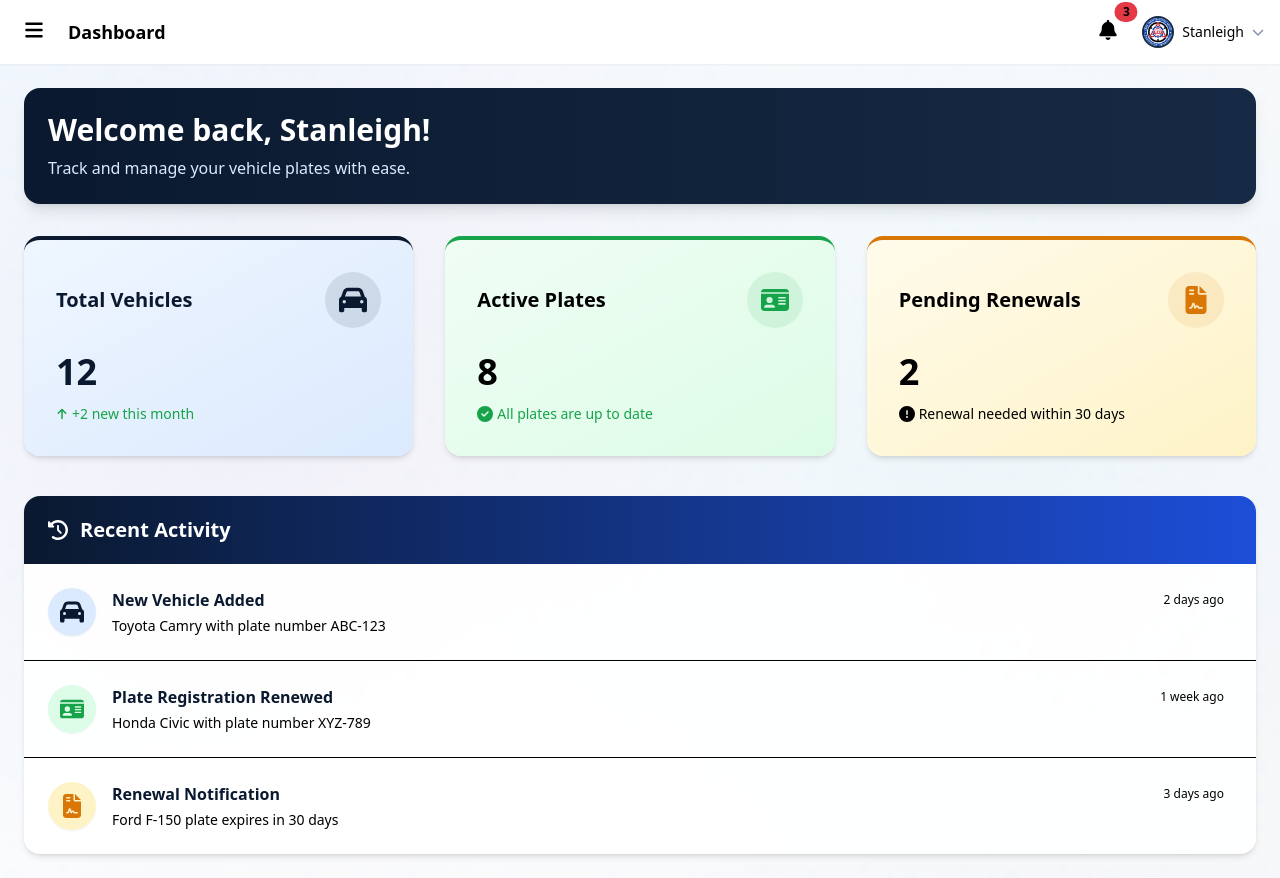
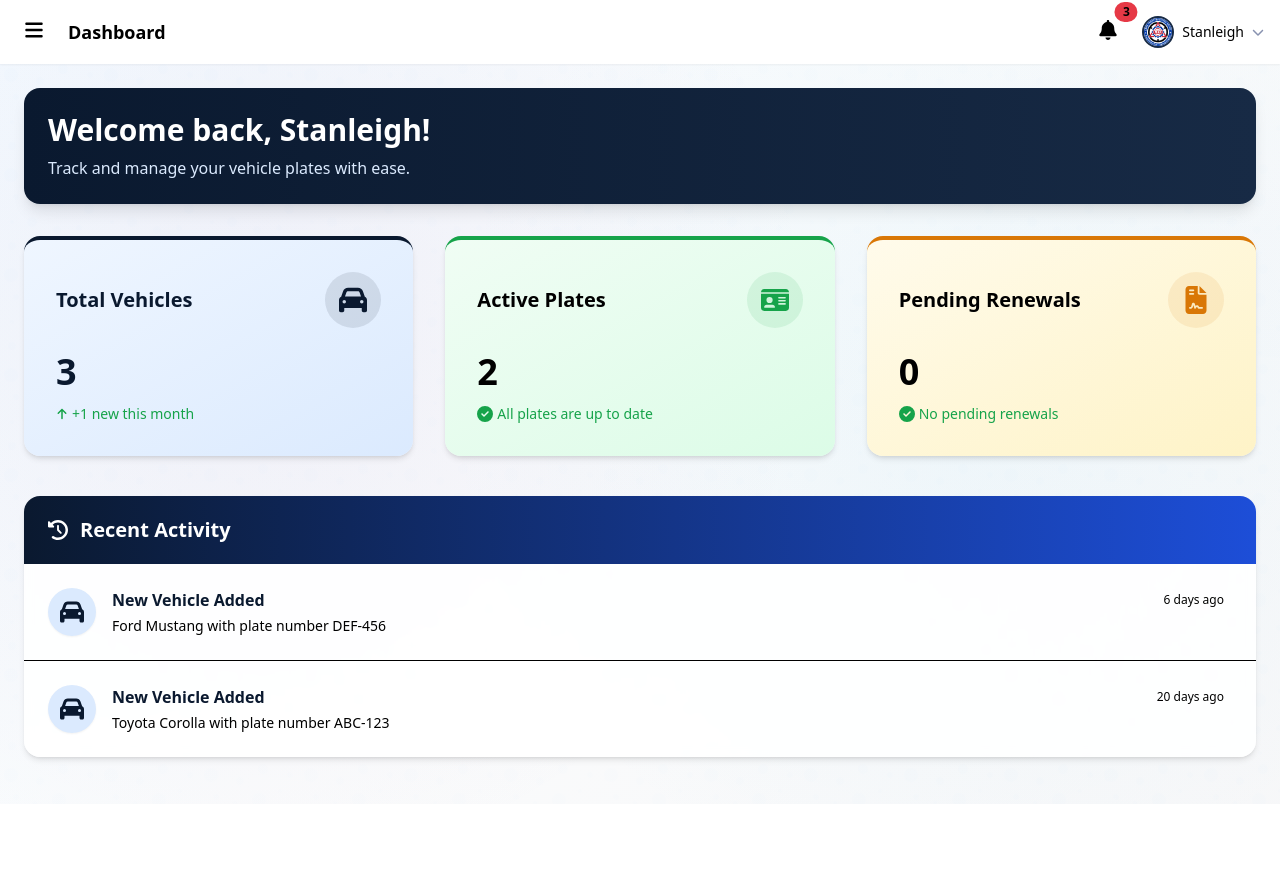
Before and after one commit to Davefgh/SmartPlate, a Vue app: page /home in a window 1280 px wide. After the commit the page ends 804 px from the top, so only its background shows below. Built offline with nearby package versions, Linux system fonts and the light colour scheme; sample sign-in values are in the browser's storage.

Commit message:
- Used Pinia Store for User Dashboard - Fixed SVG Import Problem - Refactored Code on HomeView and AccountSettingsView

```diff
--- a/src/components/ui/DashboardContent.vue
+++ b/src/components/ui/DashboardContent.vue
@@ -1,3 +1,115 @@
+<script setup>
+import { useUserStore } from '@/stores/user'
+import { useVehicleRegistrationStore } from '@/stores/vehicleRegistration'
+import { computed } from 'vue'
+
+const userStore = useUserStore()
+const vehicleStore = useVehicleRegistrationStore()
+
+const user = computed(() => ({
+  name: userStore.fullName,
+  email: userStore.user?.email || '',
+  avatar: userStore.user?.avatar || '/Land_Transportation_Office.webp',
+}))
+
+const totalVehicles = computed(() => vehicleStore.userVehicles.length)
+const newVehiclesThisMonth = computed(() => {
+  const today = new Date()
+  const firstDayOfMonth = new Date(today.getFullYear(), today.getMonth(), 1)
+  return vehicleStore.userVehicles.filter((vehicle) => {
+    const lastUpdated = new Date(vehicle.lastUpdated)
+    return lastUpdated >= firstDayOfMonth
+  }).length
+})
+
+const activePlates = computed(
+  () => vehicleStore.userPlates.filter((plate) => plate.status === 'Active').length,
+)
+const allPlatesUpToDate = computed(() => {
+  const today = new Date()
+  return vehicleStore.userPlates.every((plate) => {
+    const expiryDate = new Date(plate.expiryDate)
+    return expiryDate > today
+  })
+})
+
+const pendingRenewals = computed(() => vehicleStore.soonToExpireRegistrations.length)
+
+const recentActivity = computed(() => {
+  const activities = []
+
+  // Add new vehicles (last 30 days)
+  const thirtyDaysAgo = new Date()
+  thirtyDaysAgo.setDate(thirtyDaysAgo.getDate() - 30)
+
+  vehicleStore.userVehicles.forEach((vehicle) => {
+    const lastUpdated = new Date(vehicle.lastUpdated)
+    if (lastUpdated >= thirtyDaysAgo) {
+      activities.push({
+        type: 'vehicle',
+        title: 'New Vehicle Added',
+        date: lastUpdated,
+        description: `${vehicle.make} ${vehicle.model} with plate number ${vehicle.plateNumber}`,
+        daysAgo: Math.floor((new Date() - lastUpdated) / (1000 * 60 * 60 * 24)),
+      })
+    }
+  })
+
+  // Add plate renewals (last 30 days)
+  vehicleStore.userRegistrations.forEach((registration) => {
+    if (registration.registrationType === 'Renewal' && registration.status === 'Approved') {
+      const submissionDate = new Date(registration.submissionDate)
+      if (submissionDate >= thirtyDaysAgo) {
+        const vehicle = vehicleStore.getVehicleById(registration.vehicleId)
+        const plate = vehicleStore.getPlateById(registration.plateId)
+        if (vehicle && plate) {
+          activities.push({
+            type: 'plate',
+            title: 'Plate Registration Renewed',
+            date: submissionDate,
+            description: `${vehicle.make} ${vehicle.model} with plate number ${plate.plateNumber}`,
+            daysAgo: Math.floor((new Date() - submissionDate) / (1000 * 60 * 60 * 24)),
+          })
+        }
+      }
+    }
+  })
+
+  // Add renewal notifications
+  vehicleStore.soonToExpireRegistrations.forEach((registration) => {
+    const vehicle = vehicleStore.getVehicleById(registration.vehicleId)
+    if (vehicle) {
+      activities.push({
+        type: 'renewal',
+        title: 'Renewal Notification',
+        date: new Date(),
+        description: `${vehicle.make} ${vehicle.model} plate expires in ${vehicleStore.getDaysRemaining(registration.expiryDate)} days`,
+        daysAgo: 3, // Placeholder for notification
+      })
+    }
+  })
+
+  // Sort by date (newest first) and take the first 3
+  return activities.sort((a, b) => b.date - a.date).slice(0, 3)
+})
+
+// Define emits
+const emit = defineEmits(['navigate'])
+
+// Navigation functions
+const navigateToVehicles = () => {
+  emit('navigate', 'Vehicles')
+}
+
+const navigateToPlates = () => {
+  emit('navigate', 'Plates')
+}
+
+const navigateToRegistration = () => {
+  emit('navigate', 'Registration')
+}
+</script>
+
 <template>
   <div class="dashboard-content p-6">
     <div class="max-w-7xl mx-auto">
@@ -28,10 +140,10 @@
               <font-awesome-icon :icon="['fas', 'car']" class="w-7 h-7" />
             </div>
           </div>
-          <div class="text-4xl font-bold text-dark-blue mb-3">12</div>
+          <div class="text-4xl font-bold text-dark-blue mb-3">{{ totalVehicles }}</div>
           <div class="flex items-center text-green-600">
             <font-awesome-icon :icon="['fas', 'arrow-up']" class="w-3 h-3 mr-1" />
-            <p class="text-sm">+2 new this month</p>
+            <p class="text-sm">+{{ newVehiclesThisMonth }} new this month</p>
           </div>
         </div>
 
@@ -48,10 +160,18 @@
               <font-awesome-icon :icon="['fas', 'id-card']" class="w-7 h-7" />
             </div>
           </div>
-          <div class="text-4xl font-bold text-gray-800 mb-3">8</div>
-          <div class="flex items-center text-green-600">
-            <font-awesome-icon :icon="['fas', 'check-circle']" class="w-4 h-4 mr-1" />
-            <p class="text-sm">All plates are up to date</p>
+          <div class="text-4xl font-bold text-gray-800 mb-3">{{ activePlates }}</div>
+          <div
+            class="flex items-center"
+            :class="allPlatesUpToDate ? 'text-green-600' : 'text-amber-600'"
+          >
+            <font-awesome-icon
+              :icon="['fas', allPlatesUpToDate ? 'check-circle' : 'exclamation-circle']"
+              class="w-4 h-4 mr-1"
+            />
+            <p class="text-sm">
+              {{ allPlatesUpToDate ? 'All plates are up to date' : 'Some plates need renewal' }}
+            </p>
           </div>
         </div>
 
@@ -68,10 +188,18 @@
               <font-awesome-icon :icon="['fas', 'file-contract']" class="w-7 h-7" />
             </div>
           </div>
-          <div class="text-4xl font-bold text-gray-800 mb-3">2</div>
-          <div class="flex items-center text-red-500">
-            <font-awesome-icon :icon="['fas', 'exclamation-circle']" class="w-4 h-4 mr-1" />
-            <p class="text-sm">Renewal needed within 30 days</p>
+          <div class="text-4xl font-bold text-gray-800 mb-3">{{ pendingRenewals }}</div>
+          <div
+            class="flex items-center"
+            :class="pendingRenewals > 0 ? 'text-red-500' : 'text-green-600'"
+          >
+            <font-awesome-icon
+              :icon="['fas', pendingRenewals > 0 ? 'exclamation-circle' : 'check-circle']"
+              class="w-4 h-4 mr-1"
+            />
+            <p class="text-sm">
+              {{ pendingRenewals > 0 ? 'Renewal needed within 30 days' : 'No pending renewals' }}
+            </p>
           </div>
         </div>
       </div>
@@ -86,95 +214,65 @@
         </div>
 
         <div class="divide-y divide-gray-100">
-          <!-- Activity Item 1 -->
-          <div class="p-6 hover:bg-blue-50 transition-colors duration-200">
+          <!-- Dynamic Activity Items -->
+          <div
+            v-for="(activity, index) in recentActivity"
+            :key="index"
+            class="p-6 transition-colors duration-200"
+            :class="{
+              'hover:bg-blue-50': activity.type === 'vehicle',
+              'hover:bg-green-50': activity.type === 'plate',
+              'hover:bg-amber-50': activity.type === 'renewal',
+            }"
+          >
             <div class="flex items-start">
               <div
-                class="w-12 h-12 rounded-full bg-blue-100 flex items-center justify-center text-dark-blue mr-4 shadow-sm"
+                class="w-12 h-12 rounded-full flex items-center justify-center mr-4 shadow-sm"
+                :class="{
+                  'bg-blue-100 text-dark-blue': activity.type === 'vehicle',
+                  'bg-green-100 text-green-600': activity.type === 'plate',
+                  'bg-amber-100 text-amber-600': activity.type === 'renewal',
+                }"
               >
-                <font-awesome-icon :icon="['fas', 'car']" class="w-6 h-6" />
+                <font-awesome-icon
+                  :icon="[
+                    'fas',
+                    activity.type === 'vehicle'
+                      ? 'car'
+                      : activity.type === 'plate'
+                        ? 'id-card'
+                        : 'file-contract',
+                  ]"
+                  class="w-6 h-6"
+                />
               </div>
               <div class="flex-1">
                 <div class="flex justify-between items-start">
-                  <h4 class="text-base font-semibold text-dark-blue">New Vehicle Added</h4>
-                  <span class="text-xs text-gray-500 bg-gray-100 px-2 py-1 rounded-full"
-                    >2 days ago</span
-                  >
+                  <h4 class="text-base font-semibold text-dark-blue">{{ activity.title }}</h4>
+                  <span class="text-xs text-gray-500 bg-gray-100 px-2 py-1 rounded-full">
+                    {{
+                      activity.daysAgo === 0
+                        ? 'Today'
+                        : activity.daysAgo === 1
+                          ? 'Yesterday'
+                          : activity.daysAgo + ' days ago'
+                    }}
+                  </span>
                 </div>
-                <p class="text-sm text-gray-600 mt-1">Toyota Camry with plate number ABC-123</p>
+                <p class="text-sm text-gray-600 mt-1">{{ activity.description }}</p>
               </div>
             </div>
           </div>
 
-          <!-- Activity Item 2 -->
-          <div class="p-6 hover:bg-green-50 transition-colors duration-200">
-            <div class="flex items-start">
-              <div
-                class="w-12 h-12 rounded-full bg-green-100 flex items-center justify-center text-green-600 mr-4 shadow-sm"
-              >
-                <font-awesome-icon :icon="['fas', 'id-card']" class="w-6 h-6" />
-              </div>
-              <div class="flex-1">
-                <div class="flex justify-between items-start">
-                  <h4 class="text-base font-semibold text-dark-blue">Plate Registration Renewed</h4>
-                  <span class="text-xs text-gray-500 bg-gray-100 px-2 py-1 rounded-full"
-                    >1 week ago</span
-                  >
-                </div>
-                <p class="text-sm text-gray-600 mt-1">Honda Civic with plate number XYZ-789</p>
-              </div>
-            </div>
-          </div>
-
-          <!-- Activity Item 3 -->
-          <div class="p-6 hover:bg-amber-50 transition-colors duration-200">
-            <div class="flex items-start">
-              <div
-                class="w-12 h-12 rounded-full bg-amber-100 flex items-center justify-center text-amber-600 mr-4 shadow-sm"
-              >
-                <font-awesome-icon :icon="['fas', 'file-contract']" class="w-6 h-6" />
-              </div>
-              <div class="flex-1">
-                <div class="flex justify-between items-start">
-                  <h4 class="text-base font-semibold text-dark-blue">Renewal Notification</h4>
-                  <span class="text-xs text-gray-500 bg-gray-100 px-2 py-1 rounded-full"
-                    >3 days ago</span
-                  >
-                </div>
-                <p class="text-sm text-gray-600 mt-1">Ford F-150 plate expires in 30 days</p>
-              </div>
-            </div>
+          <!-- Empty state if no activities -->
+          <div v-if="recentActivity.length === 0" class="p-6 text-center text-gray-500">
+            <p>No recent activity to display</p>
           </div>
         </div>
       </div>
     </div>
   </div>
 </template>
-
-<script setup>
-// User profile data (mock data)
-const user = {
-  name: 'Stanleigh Morales',
-  email: 'stanleighmorales@gmail.com',
-  avatar: '/Land_Transportation_Office.webp',
-}
-
-// Define emits
-const emit = defineEmits(['navigate'])
-
-// Navigation functions
-const navigateToVehicles = () => {
-  emit('navigate', 'Vehicles')
-}
-
-const navigateToPlates = () => {
-  emit('navigate', 'Plates')
-}
-
-const navigateToRegistration = () => {
-  emit('navigate', 'Registration')
-}
-</script>
 
 <style scoped>
 .dashboard-content {
--- a/src/views/AccountSettingsView.vue
+++ b/src/views/AccountSettingsView.vue
@@ -22,7 +22,7 @@ const user = reactive({
 
   // Other
   avatar: '/Land_Transportation_Office.webp',
-  joinDate: 'January 2023'
+  joinDate: 'January 2023',
 })
 
 // Computed full name
@@ -46,16 +46,6 @@ const formErrors = reactive({
 
 // Active tab state
 const activeTab = ref('security')
-
-// Theme preference
-const themePreference = ref('light')
-const isDarkMode = computed(() => themePreference.value === 'dark')
-
-const toggleTheme = () => {
-  themePreference.value = themePreference.value === 'light' ? 'dark' : 'light'
-  // In a real app, this would update a theme in localStorage or user preferences API
-  document.documentElement.classList.toggle('dark-mode', isDarkMode.value)
-}
 
 const updatePassword = () => {
   // Reset errors
@@ -459,46 +449,4 @@ const saveNotificationPreferences = () => {
     transform: translateY(0);
   }
 }
-
-/* Dark theme styles */
-.dark-theme {
-  background-color: #1a1a1a;
-  color: #f3f4f6;
-}
-
-.dark-theme .bg-white {
-  background-color: #2d2d2d;
-}
-
-.dark-theme .text-gray-900 {
-  color: #f3f4f6;
-}
-
-.dark-theme .text-gray-700 {
-  color: #d1d5db;
-}
-
-.dark-theme .text-gray-500 {
-  color: #9ca3af;
-}
-
-.dark-theme .border-gray-200 {
-  border-color: #4b5563;
-}
-
-.dark-theme .bg-gray-50 {
-  background-color: #374151;
-}
-
-.dark-theme input,
-.dark-theme select {
-  background-color: #4b5563;
-  border-color: #6b7280;
-  color: #f3f4f6;
-}
-
-.dark-theme input:focus,
-.dark-theme select:focus {
-  border-color: #3b82f6;
-}
 </style>
--- a/src/views/HomeView.vue
+++ b/src/views/HomeView.vue
@@ -1,10 +1,8 @@
 <script setup>
 import { ref, onMounted, onUnmounted, computed, defineAsyncComponent } from 'vue'
 import { useUserStore } from '@/stores/user'
-import LogoutModal from '@/components/modals/LogoutModal.vue'
 
-const userStore = useUserStore()
-
+const LogoutModal = defineAsyncComponent(() => import('@/components/modals/LogoutModal.vue'))
 const DashboardContent = defineAsyncComponent(() => import('@/components/ui/DashboardContent.vue'))
 const VehicleInformation = defineAsyncComponent(
   () => import('@/components/ui/VehicleInformation.vue'),
@@ -13,6 +11,9 @@ const PlateInformation = defineAsyncComponent(() => import('@/components/ui/Plat
 const RegistrationContent = defineAsyncComponent(
   () => import('@/components/ui/RegistrationContent.vue'),
 )
+
+const userStore = useUserStore()
+
 // Sidebar state
 const isSidebarOpen = ref(false)
 const toggleSidebar = () => {
```
Also changed, not shown: src/main.js (+32 -0 lines).
